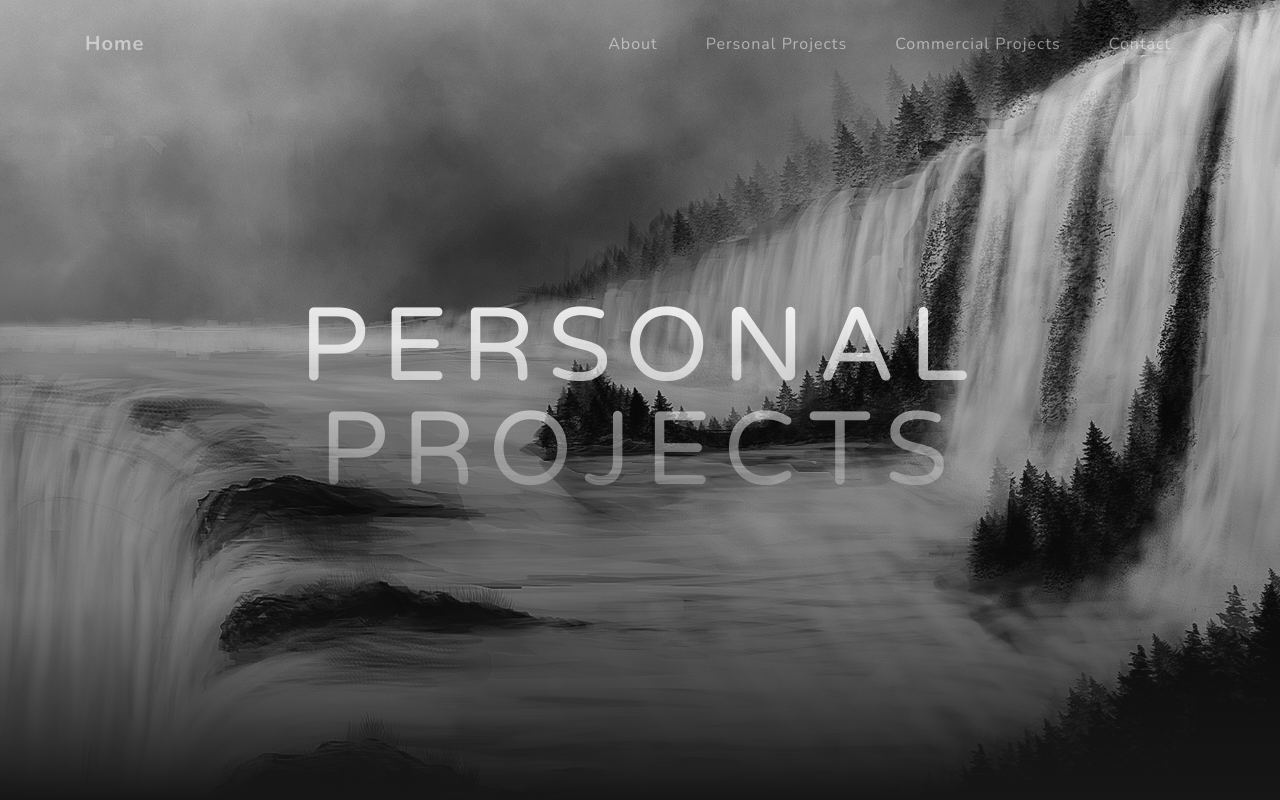
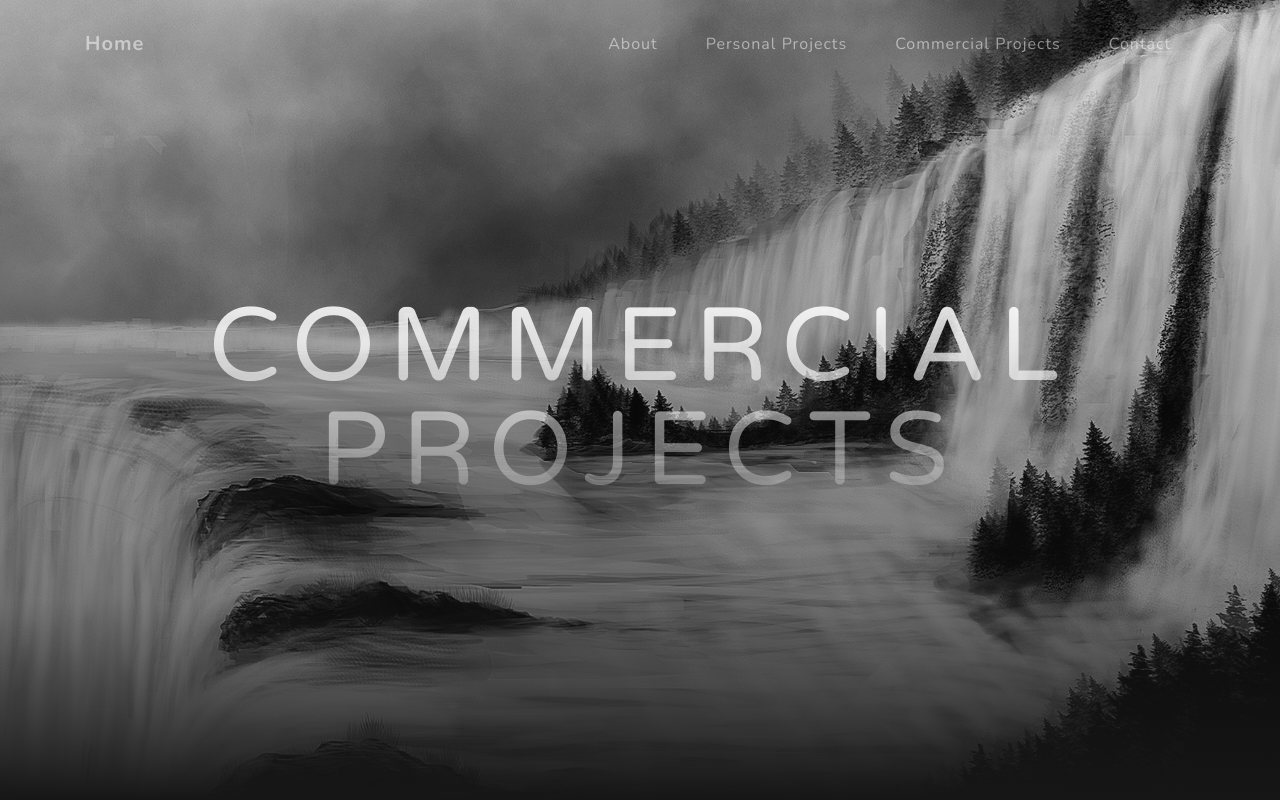
Before and after one commit to lukewhitingdev/aDubstepPanda.github.io, a plain HTML site: page commercial-projects.html in a window 1280 px wide. Shown: the top 800 px of the page. Drawn offline with nearby package versions, Linux system fonts and the light colour scheme.

Commit message:
Update commercial-projects.html

```diff
--- a/commercial-projects.html
+++ b/commercial-projects.html
@@ -55,7 +55,7 @@
       <header class="masthead">
           <div class="container d-flex h-100 align-items-center">
               <div class="mx-auto text-center">
-                  <h1 class="mx-auto my-0 text-uppercase">Personal Projects</h1>
+                  <h1 class="mx-auto my-0 text-uppercase">Commercial Projects</h1>
               </div>
           </div>
       </header>
```
